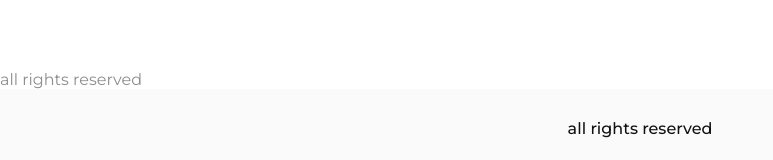
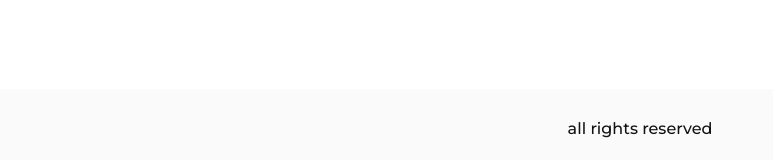
Before and after one commit to Alex666000/task-family-Vue-1, a Vue app: page /preview in a window 1280 px wide. Shown: the part 632-792 px from the top of the page, without its empty margins (0-773 px from the left). Built offline with nearby package versions, Linux system fonts and the light colour scheme.

Commit message:
fix decompose the-header the-footer

```diff
--- a/src/views/Preview.vue
+++ b/src/views/Preview.vue
@@ -12,10 +12,6 @@
       </div>
     </div>
   </main>
-  <!--  Footer-->
-  <footer class="footer">
-    <p>all rights reserved</p>
-  </footer>
 </template>
 
 <script>
```
